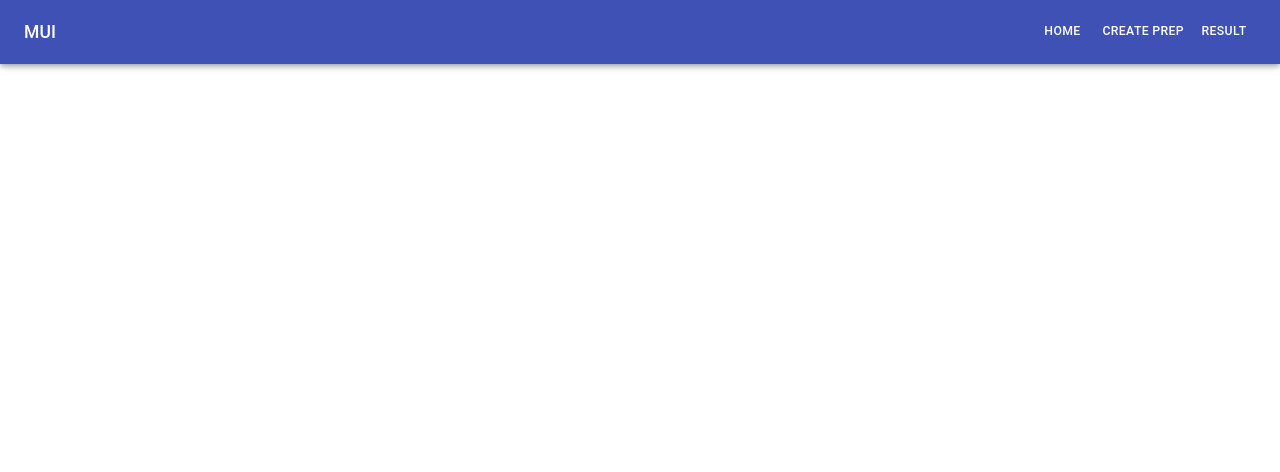
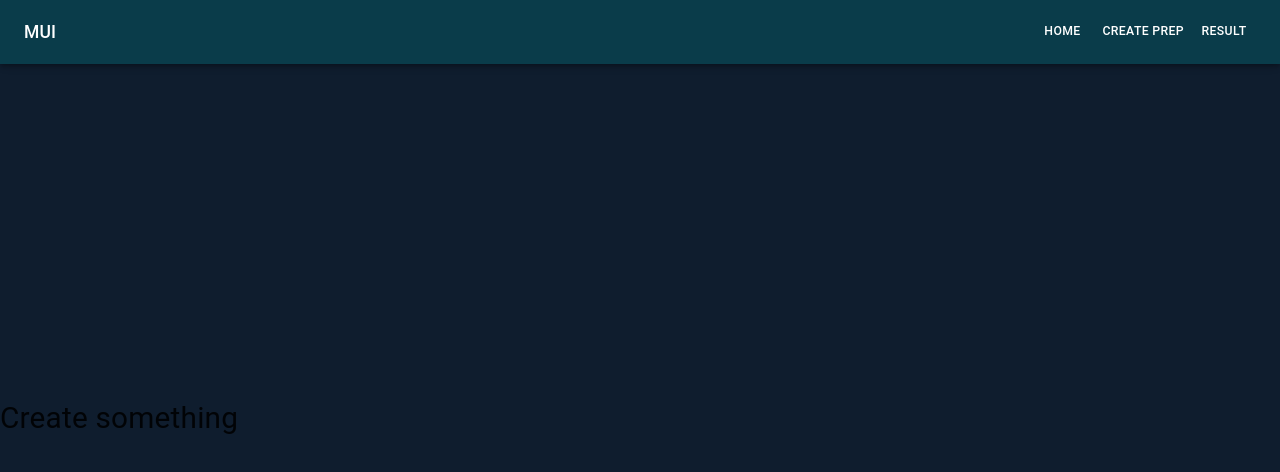
Before and after one commit to martinyis/PrepAi, a React (Create React App) app in the folder client/: page /create in a window 1280 px wide. Shown: the top 472 px of the page. Built offline with nearby package versions, Linux system fonts and the light colour scheme.

Commit message:
Chang a color of header

```diff
--- a/client/src/components/NavBar.jsx
+++ b/client/src/components/NavBar.jsx
@@ -27,7 +27,6 @@ const useStyles = makeStyles({
 });
 function NavBar(props) {
   const classes = useStyles();
-  const theme = createTheme();
   const { window } = props;
   const [mobileOpen, setMobileOpen] = React.useState(false);
 
@@ -59,7 +58,7 @@ function NavBar(props) {
   return (
     <Box className={classes.mainHeader} sx={{ display: "flex" }}>
       <CssBaseline />
-      <AppBar className={classes.mainHeader} component="nav" theme={theme}>
+      <AppBar color="primary" component="nav" theme={theme}>
         <Toolbar>
           <IconButton
             color="inherit"
--- a/client/src/pages/CreatePrep.jsx
+++ b/client/src/pages/CreatePrep.jsx
@@ -1,5 +1,22 @@
+import { Typography } from "@material-ui/core";
+import { Box } from "@mui/system";
+import { useState } from "react";
+import { useTheme } from "@material-ui/core/styles";
 const CreatePrep = () => {
-  return <div>CreatePrep</div>;
+  const theme = useTheme();
+  return (
+    <div>
+      <Box
+        sx={{
+          paddingTop: 50,
+          backgroundColor: theme.palette.background.default,
+          height: "100vh",
+        }}
+      >
+        <Typography variant="h4">Create something</Typography>
+      </Box>
+    </div>
+  );
 };
 
 export default CreatePrep;
--- a/client/src/pages/ResultPage.jsx
+++ b/client/src/pages/ResultPage.jsx
@@ -1,5 +1,22 @@
+import { Typography } from "@material-ui/core";
+import { Box } from "@mui/system";
+import { useState } from "react";
+import { useTheme } from "@material-ui/core/styles";
 const ResultPage = () => {
-  return <div>ResultPage</div>;
+  const theme = useTheme();
+  return (
+    <div>
+      <Box
+        sx={{
+          paddingTop: 50,
+          backgroundColor: theme.palette.background.default,
+          height: "100vh",
+        }}
+      >
+        <Typography variant="h4">Result Page</Typography>
+      </Box>
+    </div>
+  );
 };
 
 export default ResultPage;
--- a/client/src/theme.js
+++ b/client/src/theme.js
@@ -3,7 +3,7 @@ import { createTheme } from "@material-ui/core/styles";
 const theme = createTheme({
   palette: {
     primary: {
-      main: "rgb(12, 51, 52, 1)",
+      main: "rgb(10, 60, 74, 1)",
     },
     secondary: {
       main: "rgb(13, 46, 64)",
```
